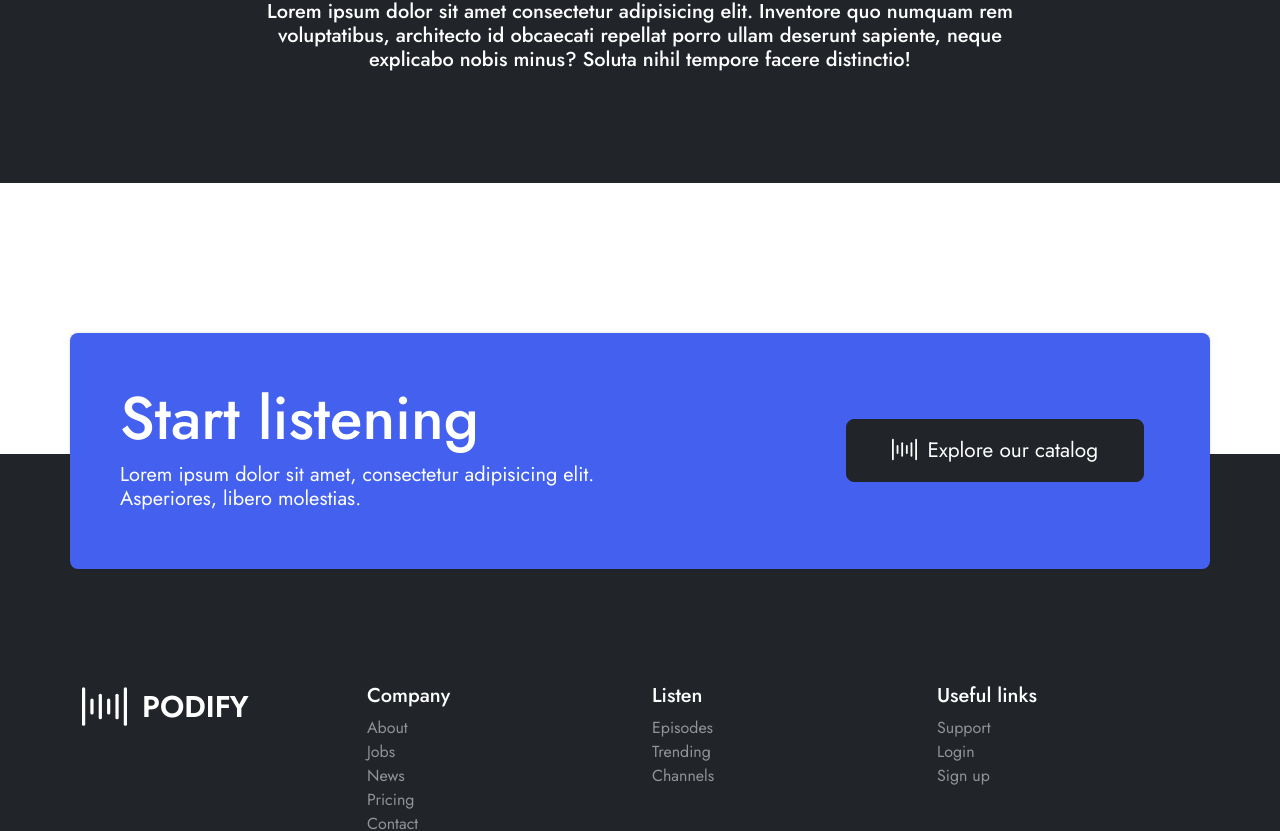
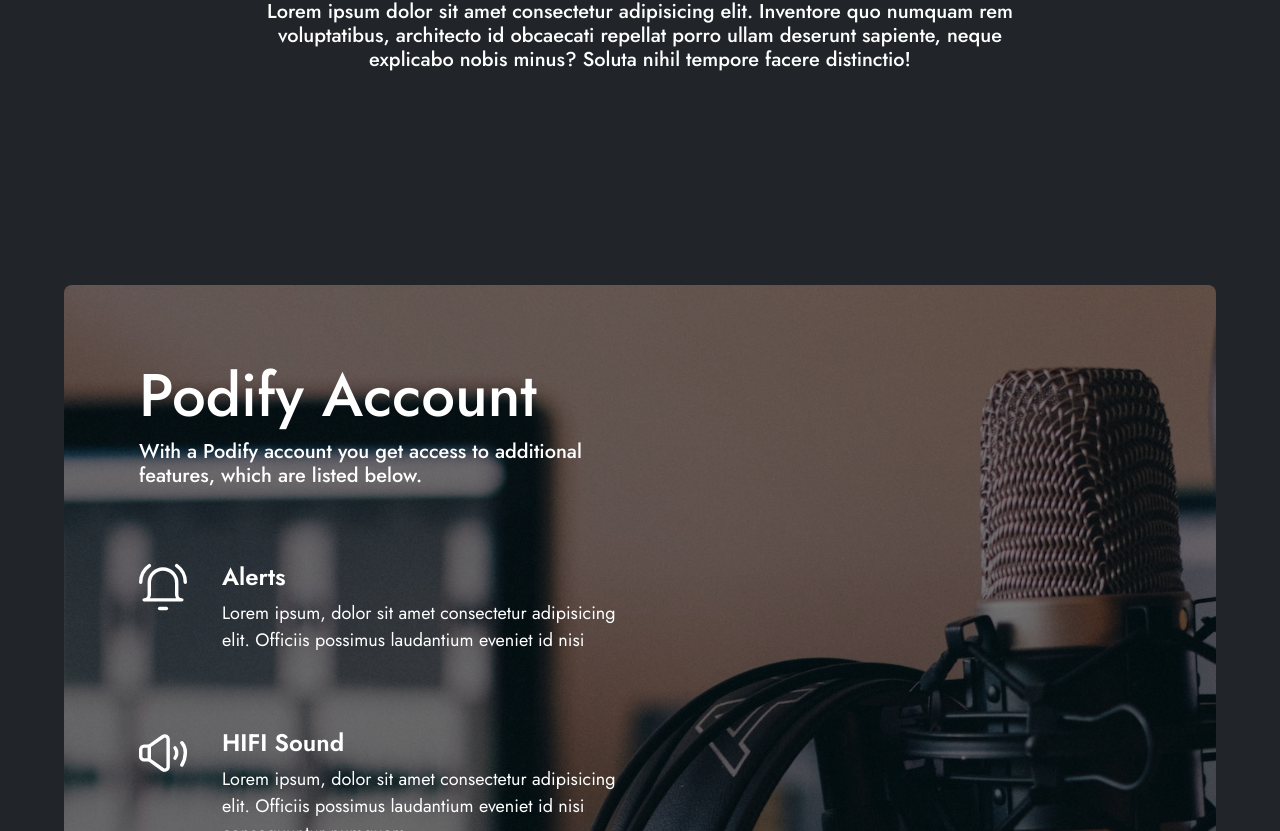
Before and after one commit to Jabser/Podify, a React (Create React App) app: page / in a window 1280 px wide. Shown: the part 2952-3783 px from the top of the page. Built offline with nearby package versions, Linux system fonts and the light colour scheme.

Commit message:
Home - Account signup CTA

```diff
--- a/src/components/home/HomeInfo.js
+++ b/src/components/home/HomeInfo.js
@@ -60,6 +60,62 @@ class HomeInfo extends Component {
             </div>
           </div>
         </section>
+
+        <section className="points">
+          <div className="container-fluid">
+            <div className="background">
+              <div className="heading">
+                <h2>Podify Account</h2>
+                <h5>
+                  With a Podify account you get access to additional features, which are listed below.
+                </h5>
+
+                <div className="point">
+                  <svg xmlns="http://www.w3.org/2000/svg" viewBox="0 0 14 14" height="512" width="512"><g><line x1="6" y1="13.25" x2="8" y2="13.25" fill="none" stroke="#ffffff" stroke-linecap="round" stroke-linejoin="round"></line><path d="M11,5.75a4,4,0,0,0-8,0v3.5a1.5,1.5,0,0,1-1.5,1.5h11A1.5,1.5,0,0,1,11,9.25Z" fill="none" stroke="#ffffff" stroke-linecap="round" stroke-linejoin="round"></path><path d="M.5,5.62A6,6,0,0,1,3,.75" fill="none" stroke="#ffffff" stroke-linecap="round" stroke-linejoin="round"></path><path d="M13.5,5.62A6,6,0,0,0,11,.75" fill="none" stroke="#ffffff" stroke-linecap="round" stroke-linejoin="round"></path></g></svg>
+                  <span>
+                    <h4>Alerts</h4>
+                    <p>
+                      Lorem ipsum, dolor sit amet consectetur adipisicing elit. Officiis possimus laudantium eveniet id nisi
+                    </p>
+                  </span>
+                </div>
+
+
+                <div className="point">
+                  <svg xmlns="http://www.w3.org/2000/svg" viewBox="0 0 14 14" height="512" width="512"><g><path d="M3,5H1.5a1,1,0,0,0-1,1V8a1,1,0,0,0,1,1H3Z" fill="none" stroke="#ffffff" stroke-linecap="round" stroke-linejoin="round"></path><path d="M3,9l3.91,2.81a1,1,0,0,0,1,.08A1,1,0,0,0,8.5,11V3A1,1,0,0,0,8,2.11a1,1,0,0,0-1,.08L3,5" fill="none" stroke="#ffffff" stroke-linecap="round" stroke-linejoin="round"></path><path d="M12.5,4a4.38,4.38,0,0,1,1,3,6.92,6.92,0,0,1-1,3.5" fill="none" stroke="#ffffff" stroke-linecap="round" stroke-linejoin="round"></path><path d="M10.5,5.5A2.19,2.19,0,0,1,11,7a2.19,2.19,0,0,1-.5,1.5" fill="none" stroke="#ffffff" stroke-linecap="round" stroke-linejoin="round"></path></g></svg>
+                  <span>
+                    <h4>HIFI Sound</h4>
+                    <p>
+                      Lorem ipsum, dolor sit amet consectetur adipisicing elit. Officiis possimus laudantium eveniet id nisi consequuntur numquam
+                    </p>
+                  </span>
+                </div>
+
+
+                <div className="point">
+                  <svg xmlns="http://www.w3.org/2000/svg" viewBox="0 0 14 14" height="512" width="512"><g><g><line x1="5.5" y1="3.19" x2="5.5" y2="7.81" fill="none" stroke="#ffffff" stroke-linecap="round" stroke-linejoin="round"></line><line x1="3.19" y1="5.5" x2="7.81" y2="5.5" fill="none" stroke="#ffffff" stroke-linecap="round" stroke-linejoin="round"></line></g><rect x="0.5" y="0.5" width="10" height="10" rx="1" fill="none" stroke="#ffffff" stroke-linecap="round" stroke-linejoin="round"></rect><path d="M3.5,13.5h9a1,1,0,0,0,1-1v-9" fill="none" stroke="#ffffff" stroke-linecap="round" stroke-linejoin="round"></path></g></svg>
+                  <span>
+                    <h4>Library Management</h4>
+                    <p>
+                      Lorem ipsum, dolor sit amet consectetur adipisicing elit. Officiis possimus laudantium eveniet id nisi consequuntur numquam, perferendis iure aliquid modi
+                    </p>
+                  </span>
+                </div>
+                <div className="col-md-12 text-start home-cta">
+                  <button type="button" className="btn btn-text">
+                    <svg xmlns="http://www.w3.org/2000/svg" viewBox="0 0 14 14" height="512" width="512"><g><circle cx="5" cy="2.75" r="2.25" fill="none" stroke="#ffffff" stroke-linecap="round" stroke-linejoin="round"></circle><path d="M4.5,12.5H.5V11A4.51,4.51,0,0,1,7,7" fill="none" stroke="#ffffff" stroke-linecap="round" stroke-linejoin="round"></path><line x1="10.5" y1="7.5" x2="10.5" y2="13.5" fill="none" stroke="#ffffff" stroke-linecap="round" stroke-linejoin="round"></line><line x1="7.5" y1="10.5" x2="13.5" y2="10.5" fill="none" stroke="#ffffff" stroke-linecap="round" stroke-linejoin="round"></line></g></svg>
+                    Create an account
+                  </button>
+                  <button type="button" className="btn btn-primary me-3">
+                    <svg xmlns="http://www.w3.org/2000/svg" viewBox="0 0 14 14" height={14} width={14} ><g><line x1={0.5} y1={1.5} x2={0.5} y2={12.5} fill="none" stroke="#212529" strokeLinecap="round" strokeLinejoin="round" /><line x1={5.7} y1={3.5} x2={5.7} y2={10.5} fill="none" stroke="#212529" strokeLinecap="round" strokeLinejoin="round" /><line x1={3.1} y1={5} x2={3.1} y2={9} fill="none" stroke="#212529" strokeLinecap="round" strokeLinejoin="round" /><line x1={13.5} y1={1.5} x2={13.5} y2={12.5} fill="none" stroke="#212529" strokeLinecap="round" strokeLinejoin="round" /><line x1={10.9} y1={3.5} x2={10.9} y2={10.5} fill="none" stroke="#212529" strokeLinecap="round" strokeLinejoin="round" /><line x1={8.3} y1={5} x2={8.3} y2={9} fill="none" stroke="#212529" strokeLinecap="round" strokeLinejoin="round" /></g></svg>
+
+                    Go premium
+                  </button>
+                </div>
+              </div>
+            </div>
+          </div>
+        </section>
       </div>
     )
   }
--- a/src/sass/home.scss
+++ b/src/sass/home.scss
@@ -202,6 +202,104 @@
           box-shadow: 0 0 20px #1F44EA20, 0 0 30px #1F44EA20, 0 0 40px #1F44EA20, 0 0 50px #1F44EA20, 0 0 60px #1F44EA20, 0 0 70px #1F44EA20, 0 0 80px #1F44EA20;
         }
       }
+
+      .background {
+        background: url(../images/home/home-account.jpg) rgba(0, 0, 0, 0.55);
+        background-blend-mode: multiply;
+        background-size: cover;
+        background-repeat: no-repeat;
+        background-position: 50% 50%;
+        min-height: 90vh;
+        border-radius: 8px;
+        padding: 75px;
+        display: flex;
+        align-items: center;
+
+        .heading {
+          text-align: left;
+          max-width: 50%;
+          margin: 0;
+
+          h5 {
+            margin-bottom: 75px;
+          }
+
+          hr {
+            margin: 50px 0;
+          }
+
+          .point {
+            display: flex;
+            justify-content: flex-start;
+            align-items: flex-start;
+            margin: 75px 0;
+
+            svg {
+              min-height: 48px;
+              height: 48px;
+              min-width: 48px;
+              width: 48px;
+            }
+
+            span {
+              margin-left: 35px;
+
+              h4 {
+                font-weight: 600;
+              }
+
+              p {
+                margin-bottom: 0;
+              }
+            }
+          }
+          .home-cta {
+            margin-top: 50px;
+
+            .btn {
+              border-radius: 8px;
+              font-size: 1.3rem;
+              padding: 15px 45px;
+              transition: .3s;
+
+              &.btn-primary {
+                color: #fff;
+                margin-left: 16px;
+
+                svg {
+                  height: 25px;
+                  width: 25px;
+                  margin-right: 10px;
+                  margin-top: -5px;
+
+                  line {
+                    stroke: #fff;
+                  }
+                }
+              }
+              &.btn-text {
+                color: #fff;
+                background-color: #ffffff20;
+
+                svg {
+                  height: 25px;
+                  width: 25px;
+                  margin-right: 10px;
+                  margin-top: -5px;
+
+                  path {
+                    stroke: #fff;
+                  }
+                }
+
+                &:hover {
+                  background-color: #ffffff40;
+                }
+              }
+            }
+          }
+        }
+      }
     }
 
     .heading {
```
Also changed, not shown: src/images/home/home-account.jpg (added).
